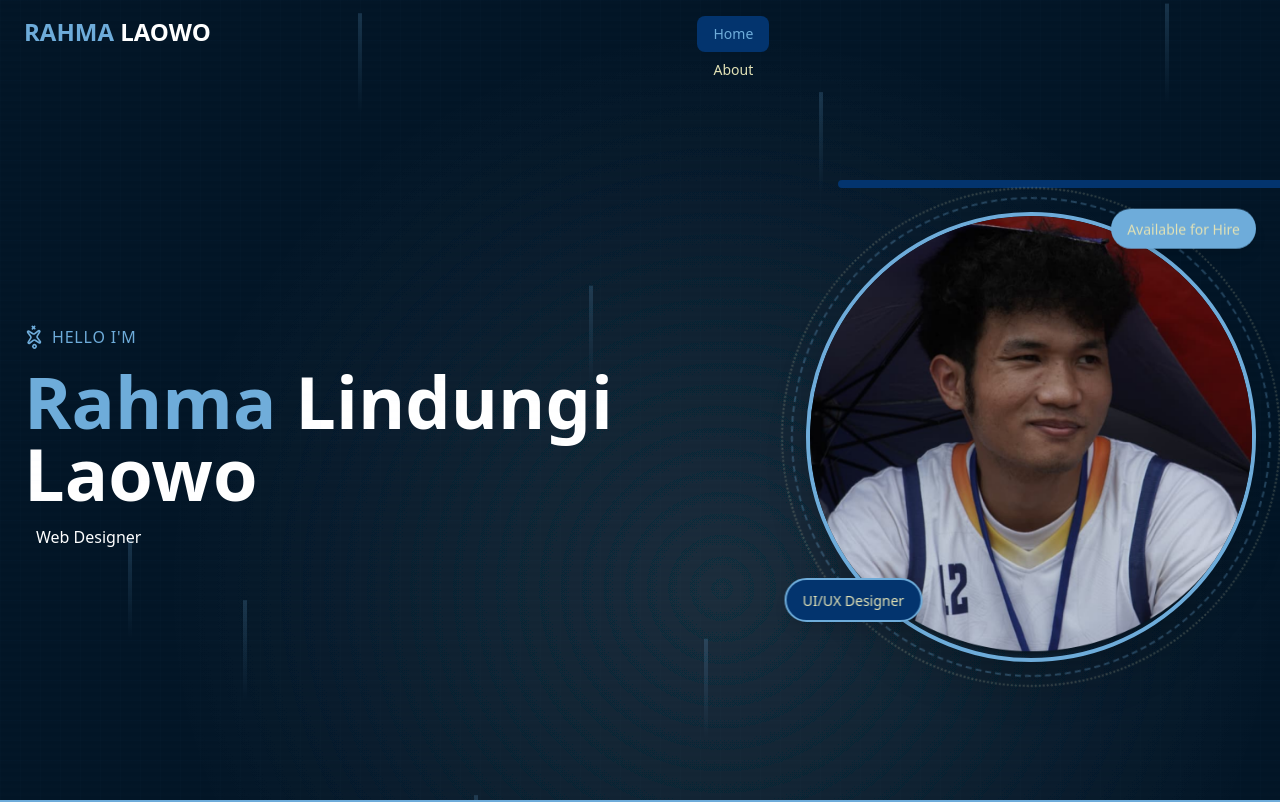
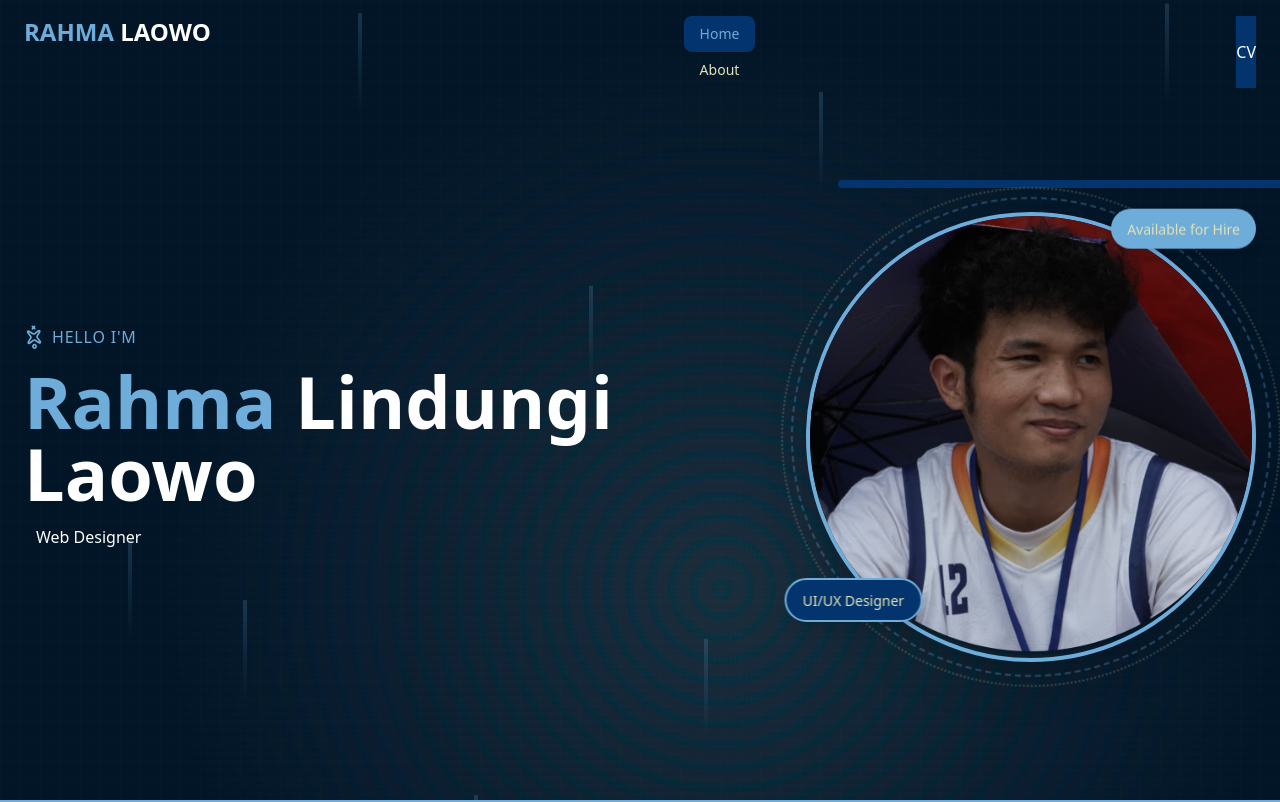
Before and after one commit to LindungiLw/my-profile-portofolio, a React (Vite) app: page / in a window 1280 px wide. Shown: the top 802 px of the page. Built offline with nearby package versions, Linux system fonts and the light colour scheme.

Commit message:
Update navigation and add buttom section

```diff
--- a/package.json
+++ b/package.json
@@ -11,6 +11,7 @@
   },
   "dependencies": {
     "@tailwindcss/vite": "^4.1.16",
+    "class-variance-authority": "^0.7.1",
     "lucide-react": "^0.552.0",
     "motion": "^12.23.24",
     "react": "^19.1.1",
--- a/src/navigation.tsx
+++ b/src/navigation.tsx
@@ -1,6 +1,7 @@
 import { motion } from "motion/react";
 import { useState, useEffect } from "react";
 import { Link, useLocation } from "react-router-dom";
+import { Button } from "./section/button";
 
 export const Navigation = () => {
   const [isScrolled, setIsScrolled] = useState(false);
@@ -55,6 +56,7 @@ export const Navigation = () => {
             </motion.div>
           </Link>
 
+          {/* Desktop Menu Settings */}
           <div>
             {menuItems.map((item, index) => (
               <Link key={index} to={item.path} className="relative group">
@@ -79,12 +81,15 @@ export const Navigation = () => {
                 )}
               </Link>
             ))}
-            <motion.div whileHover={{ scale: 1.05 }}>
-              <motion.div></motion.div>
-            </motion.div>
+            <motion.div
+              whileHover={{ scale: 1.05 }}
+              whileTap={{ scale: 0.95 }}
+            ></motion.div>
           </div>
-
-          <button></button>
+          <Button className="bg-[#03346E] hover:bg-[#6EACDA] hover:text-[#021526] text-white transition-all duration-300 ml-2 gap-2 group">
+            <motion.div></motion.div>
+            CV
+          </Button>
         </div>
       </div>
     </motion.nav>
--- /dev/null
+++ b/src/section/button.tsx
@@ -0,0 +1,16 @@
+import { cva, type VariantProps } from "class-variance-authority";
+
+const buttonVariants = cva({});
+
+function Button({
+  className,
+  asChild = false,
+  ...props
+}: React.ComponentProps<"button"> &
+  VariantProps<typeof buttonVariants> & {
+    asChild?: boolean;
+  }) {
+  return <button className={buttonVariants({ className })} {...props} />;
+}
+
+export { Button, buttonVariants };
```
Also changed, not shown: 1 other file (tests, documents, lock files or other folders).
